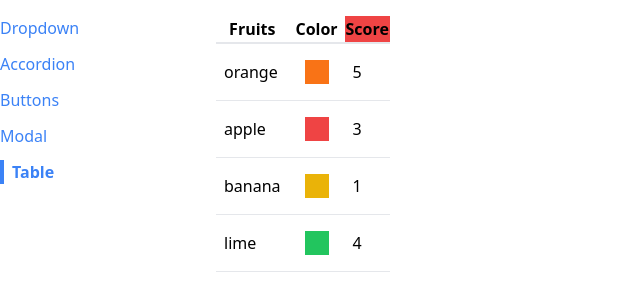
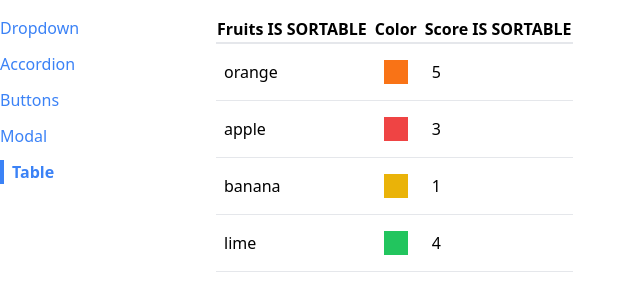
Before and after one commit to Pfirewire/react-udemy-comps, a React (Create React App) app: page /table in a window 1280 px wide. Shown: the top 300 px of the page, without its empty margins (0-640 px from the left). Built offline with nearby package versions, Linux system fonts and the light colour scheme.

Commit message:
Watching for Header Cell Clicks

```diff
--- /dev/null
+++ b/src/components/SortableTable.js
@@ -0,0 +1,26 @@
+import Table from "./Table";
+
+function SortableTable(props) {
+    const { config } = props;
+
+    const handleClick = (label) => {
+        console.log(label);
+    };
+
+    const updatedConfig = config.map((column) => {
+        if(!column.sortValue) {
+            return column;
+        }
+
+        return {
+            ...column,
+            header: () => <th onClick={() => handleClick(column.label)}>{column.label} IS SORTABLE</th>
+        }
+    });
+
+    return(
+        <Table {...props} config={updatedConfig} />
+    );
+}
+
+export default SortableTable;
--- a/src/pages/TablePage.js
+++ b/src/pages/TablePage.js
@@ -1,4 +1,4 @@
-import Table from "../components/Table";
+import SortableTable from "../components/SortableTable";
 
 function TablePage() {
     const data = [
@@ -12,6 +12,7 @@
         {
             label: 'Fruits',
             render: (fruit) => fruit.name,
+            sortValue: (fruit) => fruit.name,
         },
         {
             label: 'Color',
@@ -20,7 +21,7 @@
         {
             label: 'Score',
             render: (fruit) => fruit.score,
-            header: () => <th className='bg-red-500'>Score</th>
+            sortValue: (fruit) => fruit.score,
         },
     ];
 
@@ -30,7 +31,7 @@
 
     return(
         <div>
-            <Table data={data} config={config} keyFn={keyFn} />
+            <SortableTable data={data} config={config} keyFn={keyFn} />
         </div>
     );
 }
```
